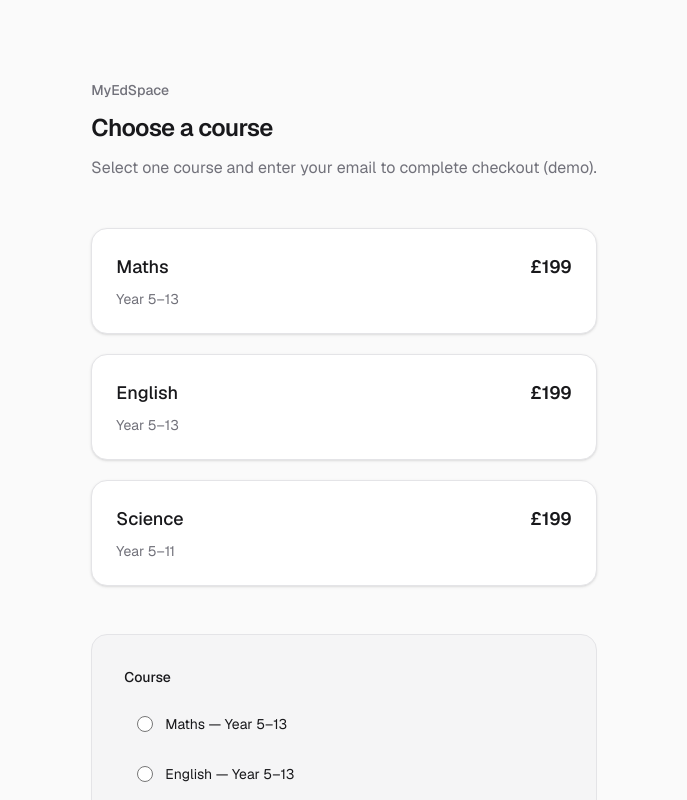
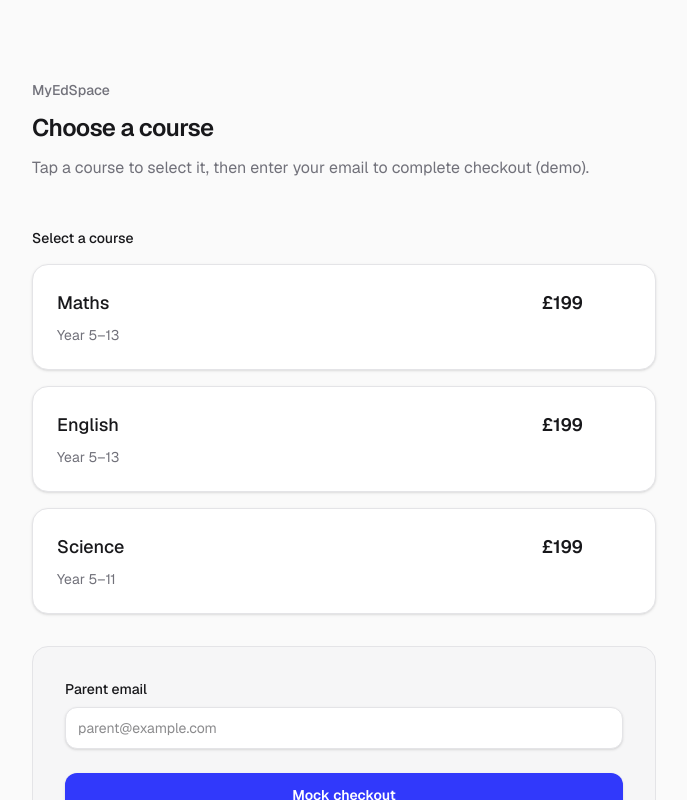
Before and after one commit to WillUK99/mes-takehome, a Next.js app: page /products in a window 1280 px wide. Shown: the top 800 px of the page, without its empty margins (296-983 px from the left). Built offline with nearby package versions, Linux system fonts and the light colour scheme.

Commit message:
feat: make the course cards clickable in order to select which course to select

```diff
--- a/app/products/page.tsx
+++ b/app/products/page.tsx
@@ -1,10 +1,9 @@
 import Link from "next/link";
 import { PurchaseForm } from "@/app/products/purchase-form";
-import { COURSES } from "@/lib/constants/courses";
 
 export default function ProductsPage() {
   return (
-    <div className="mx-auto flex min-h-full max-w-2xl flex-col gap-12 px-4 py-16 sm:px-6 sm:py-20">
+    <div className="mx-auto flex min-h-full w-full min-w-0 max-w-2xl flex-col gap-12 px-4 py-16 sm:px-6 sm:py-20">
       <header className="space-y-3">
         <p className="text-sm font-medium text-muted-foreground">
           <Link href="/" className="transition hover:text-brand">
@@ -15,30 +14,10 @@ export default function ProductsPage() {
           Choose a course
         </h1>
         <p className="text-muted-foreground">
-          Select one course and enter your email to complete checkout (demo).
+          Tap a course to select it, then enter your email to complete checkout
+          (demo).
         </p>
       </header>
-
-      <ul className="grid gap-5 sm:grid-cols-1">
-        {COURSES.map((course) => (
-          <li
-            key={course.id}
-            className="rounded-2xl border border-border bg-card p-6 shadow-sm"
-          >
-            <div className="flex flex-wrap items-baseline justify-between gap-2">
-              <h2 className="text-lg font-medium text-card-foreground">
-                {course.title}
-              </h2>
-              <span className="text-lg font-semibold text-card-foreground">
-                £{course.priceGbp}
-              </span>
-            </div>
-            <p className="mt-2 text-sm text-muted-foreground">
-              {course.yearRange}
-            </p>
-          </li>
-        ))}
-      </ul>
 
       <PurchaseForm />
     </div>
--- a/app/products/purchase-form.tsx
+++ b/app/products/purchase-form.tsx
@@ -16,33 +16,58 @@ export function PurchaseForm() {
   );
 
   return (
-    <form
-      action={formAction}
-      className="space-y-6 rounded-2xl border border-border bg-muted/80 p-8"
-    >
-      <fieldset className="space-y-4">
-        <legend className="text-sm font-medium text-foreground">Course</legend>
-        <div className="space-y-2">
+    <form action={formAction} className="w-full min-w-0 space-y-8">
+      <fieldset className="space-y-4 border-0 p-0">
+        <legend className="text-sm font-medium text-foreground">
+          Select a course
+        </legend>
+        <ul className="grid gap-4 sm:grid-cols-1">
           {COURSES.map((course) => (
-            <label
-              key={course.id}
-              className="flex cursor-pointer items-center gap-3 rounded-xl border border-transparent px-3 py-2.5 transition hover:bg-card has-[:focus-visible]:ring-2 has-[:focus-visible]:ring-brand/40"
-            >
+            <li key={course.id}>
+              <label className="group block cursor-pointer">
                 <input
                   type="radio"
                   name="courseId"
                   value={course.id}
                   required
-                className="size-4 border-border text-primary"
+                  className="sr-only"
                 />
-              <span className="text-sm text-foreground">
-                {course.title} — {course.yearRange}
+                <div className="relative rounded-2xl border border-border bg-card p-6 shadow-sm transition hover:border-primary/35 focus-within:ring-2 focus-within:ring-brand/35 group-has-[:checked]:border-primary group-has-[:checked]:ring-2 group-has-[:checked]:ring-brand/25 group-has-[:checked]:shadow-md">
+                  <span
+                    className="absolute right-5 top-5 flex size-7 items-center justify-center rounded-full border border-border bg-muted/60 text-primary opacity-0 transition group-has-[:checked]:border-primary group-has-[:checked]:bg-primary group-has-[:checked]:text-primary-foreground group-has-[:checked]:opacity-100"
+                    aria-hidden
+                  >
+                    <svg
+                      viewBox="0 0 12 10"
+                      className="size-3.5 shrink-0"
+                      fill="none"
+                      stroke="currentColor"
+                      strokeWidth="2"
+                      strokeLinecap="round"
+                      strokeLinejoin="round"
+                    >
+                      <path d="M1 5 4 8 11 1" />
+                    </svg>
                   </span>
+                  <div className="flex flex-wrap items-baseline justify-between gap-2 pr-12">
+                    <h2 className="text-lg font-medium text-card-foreground">
+                      {course.title}
+                    </h2>
+                    <span className="text-lg font-semibold text-card-foreground">
+                      £{course.priceGbp}
+                    </span>
+                  </div>
+                  <p className="mt-2 text-sm text-muted-foreground">
+                    {course.yearRange}
+                  </p>
+                </div>
               </label>
+            </li>
           ))}
-        </div>
+        </ul>
       </fieldset>
 
+      <div className="min-w-0 rounded-2xl border border-border bg-muted/50 p-6 sm:p-8">
         <div>
           <label
             htmlFor="parentEmail"
@@ -62,17 +87,20 @@ export function PurchaseForm() {
         </div>
 
         {state.status === "error" && (
-        <p className="text-sm text-red-600" role="alert">
+          <p className="mt-4 text-sm text-red-600" role="alert">
             {state.message}
           </p>
         )}
 
         {state.status === "success" && (
-        <div className="rounded-xl border border-emerald-200 bg-emerald-50 px-4 py-3 text-sm text-emerald-900 dark:border-emerald-900 dark:bg-emerald-950/40 dark:text-emerald-100">
+          <div className="mt-4 min-w-0 max-w-full rounded-xl border border-emerald-200 bg-emerald-50 px-4 py-3 text-sm text-emerald-900 dark:border-emerald-900 dark:bg-emerald-950/40 dark:text-emerald-100">
             <p className="font-medium">Purchase recorded (demo).</p>
-          <p className="mt-2 break-all text-emerald-800 dark:text-emerald-200">
+            <p className="mt-2 min-w-0 text-emerald-800 dark:text-emerald-200">
               Invitation link:{" "}
-            <a href={state.invitationUrl} className="underline">
+              <a
+                href={state.invitationUrl}
+                className="inline-block max-w-full break-all align-top underline"
+              >
                 {state.invitationUrl}
               </a>
             </p>
@@ -85,10 +113,11 @@ export function PurchaseForm() {
         <button
           type="submit"
           disabled={pending}
-        className="w-full rounded-xl bg-primary px-4 py-3 text-sm font-semibold text-primary-foreground shadow-sm transition hover:bg-primary-hover disabled:opacity-60"
+          className="mt-6 w-full rounded-xl bg-primary px-4 py-3 text-sm font-semibold text-primary-foreground shadow-sm transition hover:bg-primary-hover disabled:opacity-60"
         >
           {pending ? "Processing…" : "Mock checkout"}
         </button>
+      </div>
     </form>
   );
 }
```
Lines whose indentation alone changed are shown as unchanged.
